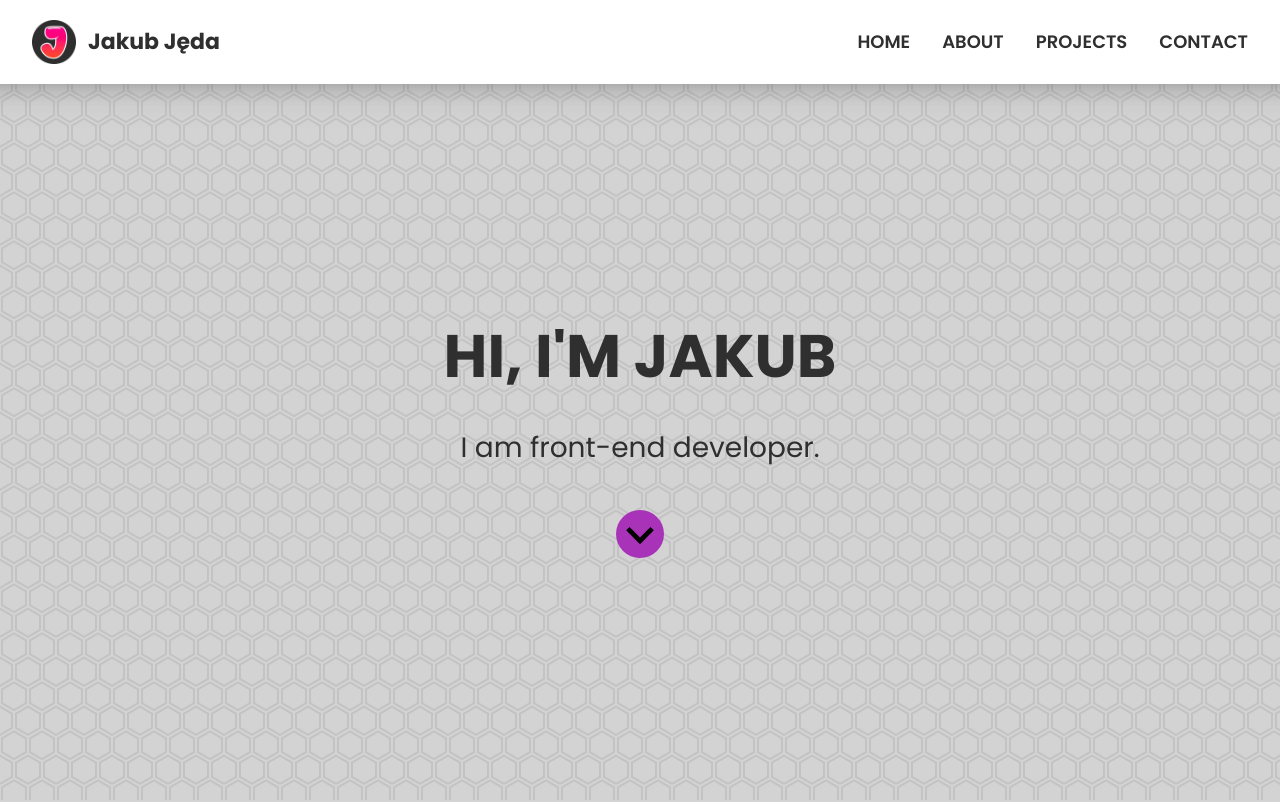
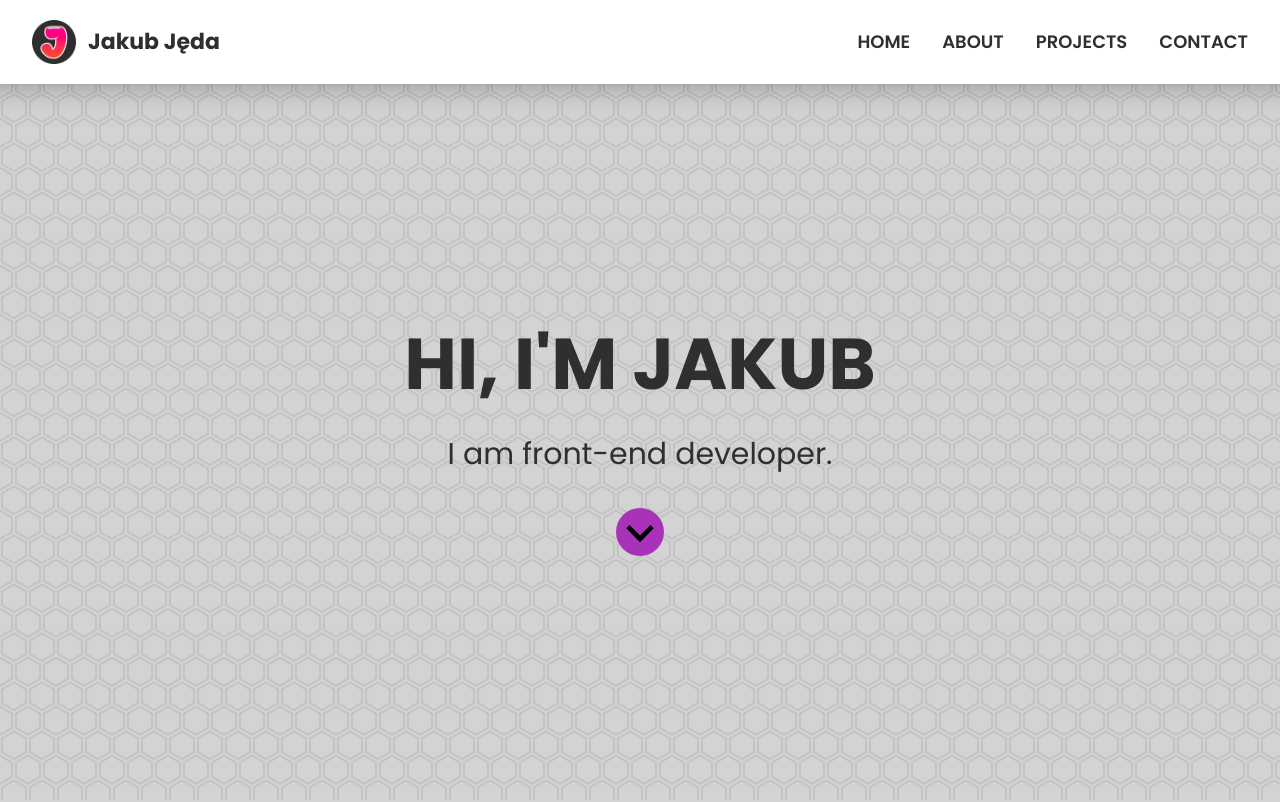
Before and after one commit to Jeda777/portfolio-site, a SvelteKit app: page / in a window 1280 px wide. Shown: the top 802 px of the page. Built offline with nearby package versions, Linux system fonts and the light colour scheme.

Commit message:
sections and gero style change

```diff
--- a/src/components/Hero.svelte
+++ b/src/components/Hero.svelte
@@ -11,14 +11,14 @@
 <style lang="scss">
   @import "../variables";
   #hero {
-    @apply max-w-none gap-12 bg-bg px-4 md:py-32;
+    @apply max-w-none gap-10 bg-bg px-4 md:py-32;
     background-image: $hero-bg-img;
     min-height: calc(100vh - 4.5rem);
     h1 {
-      @apply text-[32px] font-bold uppercase md:text-[40px] lg:text-5xl xl:text-6xl 2xl:text-7xl 3xl:text-8xl;
+      @apply text-[42px] font-bold uppercase md:text-5xl lg:text-6xl xl:text-7xl 2xl:text-[84px] 3xl:text-8xl;
     }
     p {
-      @apply text-lg font-normal md:text-[22px] lg:text-[26px] xl:text-[28px] 2xl:text-4xl 3xl:text-[42px];
+      @apply text-xl font-normal md:text-[22px] lg:text-[26px] xl:text-[30px] 2xl:text-4xl 3xl:text-[42px];
     }
     a {
       @apply relative h-10 w-10 cursor-pointer rounded-full bg-secondary md:h-12 md:w-12 2xl:h-16 2xl:w-16 3xl:h-20 3xl:w-20;
--- a/src/components/Project.svelte
+++ b/src/components/Project.svelte
@@ -21,7 +21,7 @@
 
 <style lang="scss">
   .project {
-    @apply flex max-w-[350px] flex-col rounded-2xl;
+    @apply flex w-full max-w-[350px] flex-col rounded-2xl;
     .project-img-container {
       @apply relative aspect-video w-full;
       img {
--- a/src/routes/+page.scss
+++ b/src/routes/+page.scss
@@ -21,12 +21,12 @@ main {
 }
 
 section {
-  @apply mx-auto flex max-w-[1200px] flex-col items-center justify-center gap-8 py-16 px-8  text-center md:gap-12 md:py-20 lg:gap-14
-  xl:gap-16  xl:py-24 2xl:gap-24 2xl:py-32;
+  @apply mx-auto flex max-w-[1200px] flex-col items-center justify-center gap-8 py-14 px-8 text-center md:gap-12 md:px-4 md:py-16
+  lg:px-8 xl:gap-16 xl:py-24;
 }
 
 h2 {
-  @apply text-3xl font-bold uppercase md:text-4xl 2xl:text-5xl;
+  @apply text-4xl font-bold uppercase md:text-4xl 2xl:text-5xl;
   border-bottom: 4px solid $text-hover;
   @media (min-width: 768px) {
     border-width: 5px;
```
